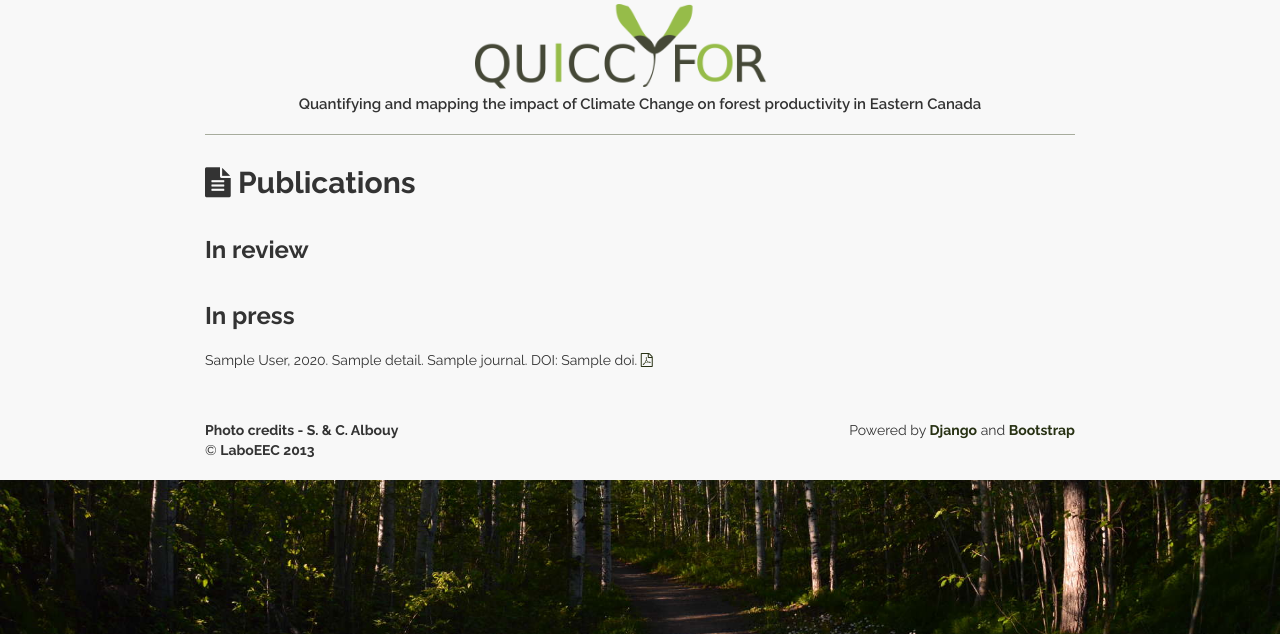
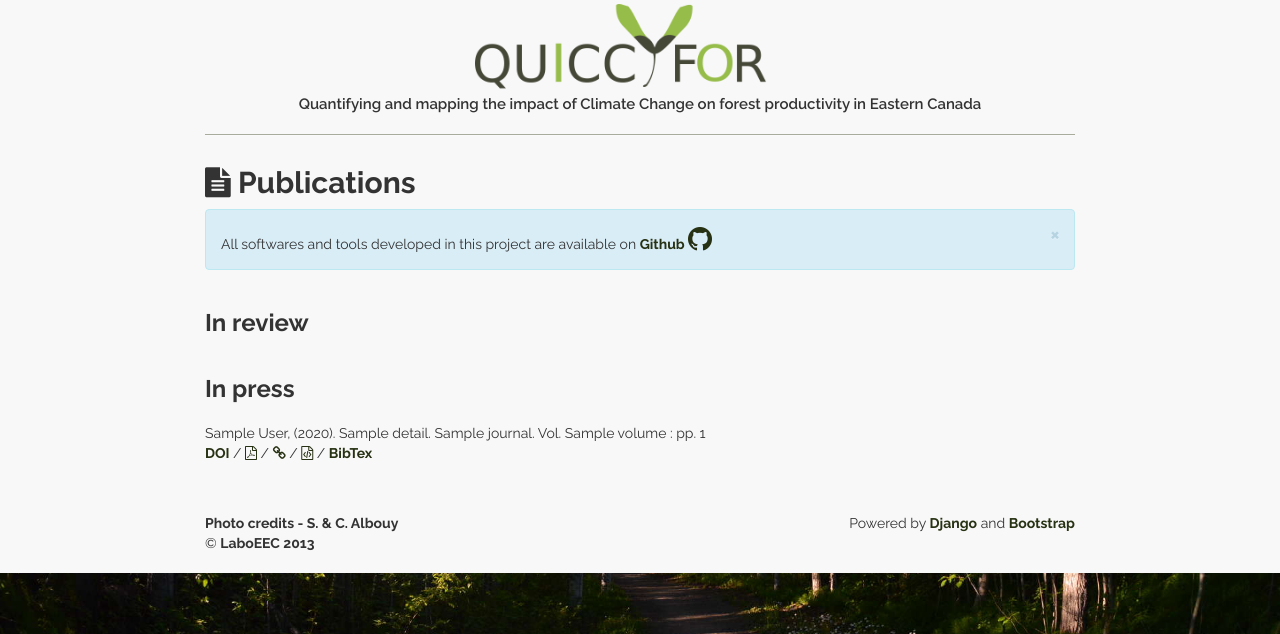
Before and after one commit to QUICC-FOR/QUICCWeb, a Django app: template QUICCWeb/template/publications.html in a window 1280 px wide. Shown: the part 166-800 px from the top of the page. Run offline with Django 3.2, Linux system fonts and the light colour scheme; the template is opened without the code that fills it: most values are stand-ins (such as "Sample title", 1, 10 or a date in 2020); some libraries are stand-ins or nearby versions.

Commit message:
Add bibtex, URL, DOI on pubs page

```diff
--- a/QUICCWeb/template/publications.html
+++ b/QUICCWeb/template/publications.html
@@ -4,11 +4,22 @@
 {% block content %}
 
 <div class="row">
-		 <div class="col-md-12">
-		<h2><i class="fa fa-file-text" style="margin-bottom:10px;"></i> Publications</h2>
+	<div class="col-md-12">
+		<h2><i class="fa fa-file-text" ></i> Publications</h2>
+	</div>
+
+	<div class="col-md-12">
+		<div class="alert alert-info alert-dismissable">
+		  <button type="button" class="close" data-dismiss="alert" aria-hidden="true">&times;</button>
+		  <font color="#333333" >All softwares and tools developed in this project are available on <a class="link" rel="external" href="https://github.com/QUICC-FOR"> Github <i class="fa fa-github fa-2x"> </i> </font> </a>
+		</div>
+	</div>
+
+		 <div class="col-md-12" style="margin-top:-10px;">
 
 			<h3>In review </h3>
 				{% for details in publi_details%}
+					{# In Review #}
 					{% if details.type_id == 8 %}
 					<p>
 						{{ details.authors }}. {{ details.title }}. In review</a>
@@ -17,9 +28,20 @@
 				{% endfor %}
 			<h3>In press </h3>
 				{% for details in publi_details%}
-					{% if details.type_id != 8 %}
+					{% if details.type_id = 1 %}
+					{# Articles #}
 					<p>
-						{{ details.authors }}, {{ details.year }}. {{ details.title }}. {{ details.journal }}. DOI: {{ details.doi }}. <a href="{{ MEDIA_URL }}{{ details.pdf }}"> <i class="fa fa-file-pdf-o"></i></a>
+						{{ details.authors }},
+						({{ details.year }}).
+						{{ details.title }}.
+						{{ details.journal }}.
+						{% if details.volume %}Vol. {{ details.volume }}</a>{% endif %}
+						{% if details.pages %}: pp. {{ details.pages }}</a>{% endif %} </br>
+						{% if details.doi %}<a class="link" rel="external" href="http://dx.doi.org/{{ details.doi }}"> DOI </a>{% endif %}
+						{% if details.pdf %}/ <a class="link" rel="external" href="{{ MEDIA_URL }}{{ details.pdf }}"><i class="fa fa-file-pdf-o"></i></a>{% endif %}
+						{% if details.url %}/ <a class="link" rel="external" href="{{ details.url }}"><i class="fa fa-link"></i></a>{% endif %}
+						{% if details.code %}/ <a class="link" href="{{ details.code }}"><i class="fa fa-file-code-o"></i></a>{% endif %}
+						/ <a href="/publications/{{ details.pk }}/?bibtex">BibTex</a>
 					</p>
 					{% endif %}
 				{% endfor %}
--- a/QUICCWeb/views.py
+++ b/QUICCWeb/views.py
@@ -9,7 +9,7 @@ import datetime
 
 def get_publi(request):
 
-        publi = Publication.objects.order_by('year')
+        publi = Publication.objects.order_by('-year')
         dicPubli = {
             "publi_details" : publi
         }
```
